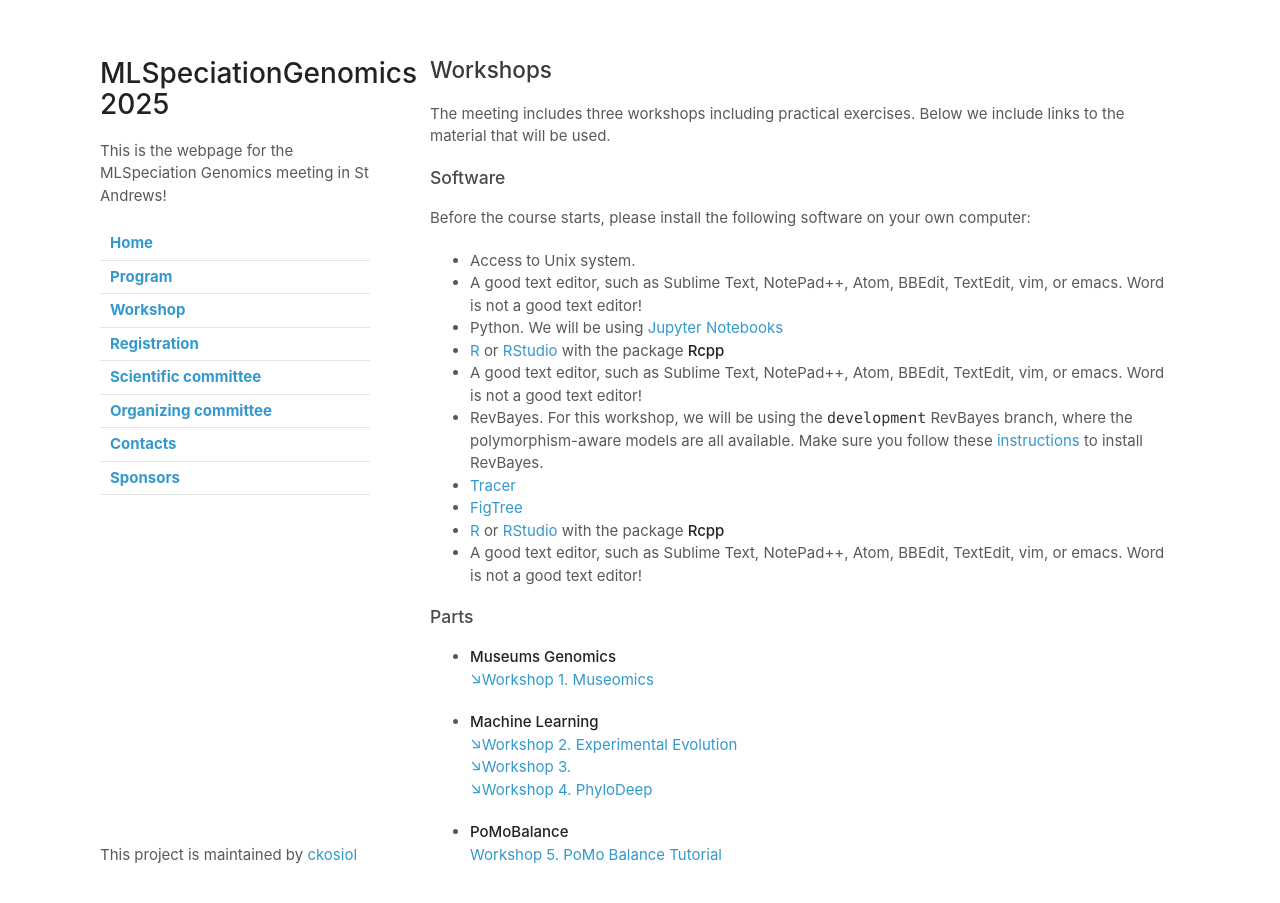
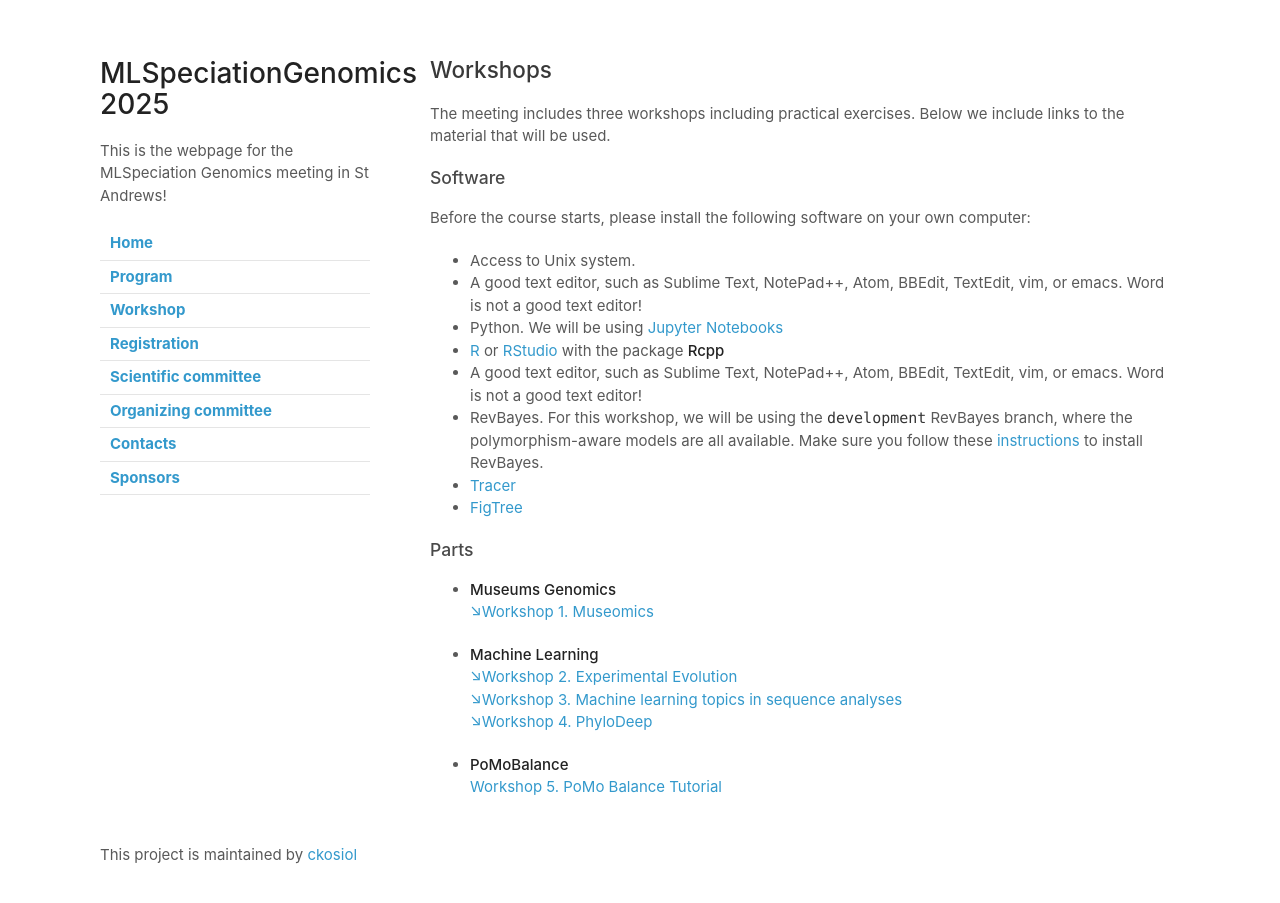
Before and after one commit to ckosiol/MLSpeciationGenomics, a Jekyll site: the page built from workshop.md, in a window 1280 px wide and 936 px high. Shown: the top 903 px of the window. Built offline with Jekyll 4.4.1, drawn with Linux system fonts in a browser that asks for light colours; our own code applies the rules of GitHub Pages for plain Markdown files.

Commit message:
Update workshop.md

````diff
--- a/workshop.md
+++ b/workshop.md
@@ -13,8 +13,6 @@ Before the course starts, please install the following software on your own comp
 * RevBayes. For this workshop, we will be using the ```development``` RevBayes branch, where the polymorphism-aware models are all available. Make sure you follow these [instructions](revbayes.md) to install RevBayes.
 * [Tracer](https://beast.community/tracer)
 * [FigTree](https://github.com/rambaut/figtree/releases)
-* [R](https://www.r-project.org/) or [RStudio](https://rstudio.com/) with the package **Rcpp**
-* A good text editor, such as Sublime Text, NotePad++, Atom, BBEdit, TextEdit, vim, or emacs. Word is not a good text editor!
 
 ### Parts
 * **Museums Genomics**<br/>
@@ -22,7 +20,7 @@ Before the course starts, please install the following software on your own comp
 
 * **Machine Learning**<br/>
 [&#8600;Workshop 2. Experimental Evolution]()<br/>
-[&#8600;Workshop 3. ]()<br/>
+[&#8600;Workshop 3. Machine learning topics in sequence analyses]()<br/>
 [&#8600;Workshop 4. PhyloDeep]()<br/>
 
 * **PoMoBalance**<br/>
````
